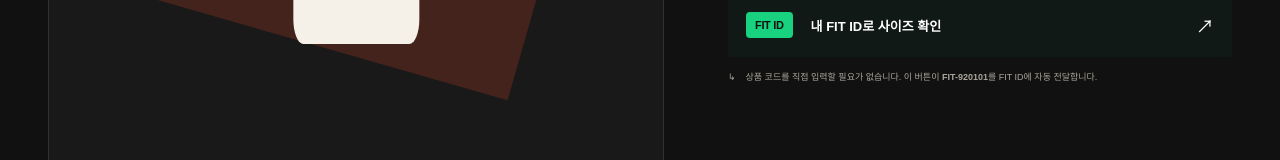
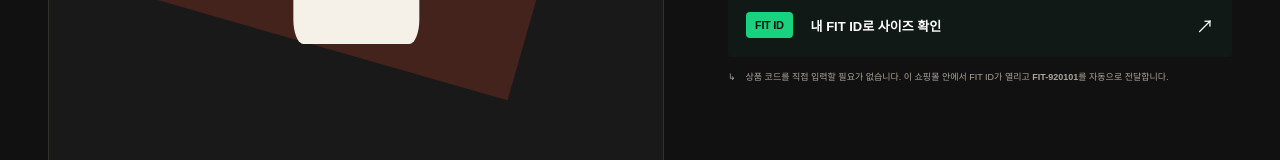
Before and after one commit to kyumin-5/fit-id-demo-malls, a Next.js app: page /archive92/product/FIT-920101 in a window 1280 px wide. Shown: the part 722-882 px from the top of the page. Built offline with nearby package versions, Linux system fonts and the light colour scheme; no server answers; the database is empty.

Commit message:
Embed FIT ID Connect inside demo storefronts

```diff
--- a/app/[brand]/product/[code]/page.tsx
+++ b/app/[brand]/product/[code]/page.tsx
@@ -125,7 +125,7 @@ export default async function ProductPage({
             <span>↳</span>
             <p>
               상품 코드를 직접 입력할 필요가 없습니다.
-              이 버튼이 <strong>{product.code}</strong>를 FIT ID에 자동 전달합니다.
+              이 쇼핑몰 안에서 FIT ID가 열리고 <strong>{product.code}</strong>를 자동으로 전달합니다.
             </p>
           </div>
         </div>
--- a/app/globals.css
+++ b/app/globals.css
@@ -564,3 +564,233 @@ button,input,select{font:inherit}
   .indexHeroMeta{grid-template-columns:1fr}
   .storeChooser{grid-template-columns:1fr}
 }
+
+/* ============================================================
+   FIT ID CONNECT — embedded multi-store demo
+   ============================================================ */
+.fitIdButton{
+  width:100%;
+  border:0;
+  cursor:pointer;
+  text-align:left;
+}
+.fitIdButton:hover{
+  transform:translateY(-1px);
+  box-shadow:0 10px 28px rgba(0,0,0,.12)
+}
+.fitIdButton:focus-visible{
+  outline:2px solid #19d27f;
+  outline-offset:3px
+}
+.fitIdModalBackdrop{
+  position:fixed;
+  inset:0;
+  z-index:9999;
+  display:flex;
+  align-items:center;
+  justify-content:center;
+  padding:24px;
+  background:rgba(6,10,8,.72);
+  backdrop-filter:blur(10px)
+}
+.fitIdModal{
+  width:min(1180px,calc(100vw - 48px));
+  height:min(860px,calc(100vh - 48px));
+  display:grid;
+  grid-template-rows:auto auto minmax(0,1fr) auto;
+  overflow:hidden;
+  background:#f7faf8;
+  color:#102019;
+  border:1px solid rgba(255,255,255,.26);
+  border-radius:20px;
+  box-shadow:0 28px 90px rgba(0,0,0,.34)
+}
+.fitIdModalHeader{
+  min-height:74px;
+  padding:14px 18px;
+  display:flex;
+  align-items:center;
+  justify-content:space-between;
+  gap:18px;
+  background:#0d1712;
+  color:#fff;
+  border-bottom:1px solid rgba(255,255,255,.1)
+}
+.fitIdModalBrand{
+  display:flex;
+  align-items:center;
+  gap:14px
+}
+.fitIdModalBrand>div{
+  display:grid;
+  gap:3px
+}
+.fitIdModalBrand strong{
+  font-size:12px;
+  letter-spacing:.12em
+}
+.fitIdModalBrand small{
+  font-size:9px;
+  color:rgba(255,255,255,.58)
+}
+.fitIdModalActions{
+  display:flex;
+  align-items:center;
+  gap:8px
+}
+.fitIdExternalLink,
+.fitIdModalClose{
+  min-width:44px;
+  height:40px;
+  display:flex;
+  align-items:center;
+  justify-content:center;
+  border:1px solid rgba(255,255,255,.18);
+  border-radius:10px;
+  background:rgba(255,255,255,.06);
+  color:#fff;
+  cursor:pointer
+}
+.fitIdExternalLink{
+  padding:0 14px;
+  font-size:10px;
+  font-weight:700
+}
+.fitIdModalClose{
+  font-size:25px;
+  line-height:1
+}
+.fitIdModalContext{
+  padding:12px 18px;
+  display:grid;
+  grid-template-columns:auto auto 1fr;
+  align-items:center;
+  gap:12px;
+  background:#eef5f1;
+  border-bottom:1px solid #d8e6de
+}
+.fitIdModalContext span{
+  font-size:8px;
+  font-weight:800;
+  letter-spacing:.13em;
+  color:#5f7268
+}
+.fitIdModalContext strong{
+  font-size:10px;
+  color:#0e7d4d
+}
+.fitIdModalContext p{
+  justify-self:end;
+  margin:0;
+  font-size:9px;
+  color:#718078
+}
+.fitIdFrameShell{
+  position:relative;
+  min-height:0;
+  overflow:hidden;
+  background:#fff
+}
+.fitIdFrame{
+  width:100%;
+  height:100%;
+  display:block;
+  border:0;
+  opacity:0;
+  transition:opacity .18s ease
+}
+.fitIdFrame.isLoaded{opacity:1}
+.fitIdFrameLoading{
+  position:absolute;
+  inset:0;
+  z-index:1;
+  display:flex;
+  flex-direction:column;
+  align-items:center;
+  justify-content:center;
+  background:#f7faf8;
+  color:#17251e
+}
+.fitIdFrameLoading strong{
+  margin-top:14px;
+  font-size:14px
+}
+.fitIdFrameLoading p{
+  margin:7px 0 0;
+  font-size:10px;
+  color:#7a8a81
+}
+.fitIdFramePulse{
+  width:42px;
+  height:42px;
+  border-radius:14px;
+  background:#19d27f;
+  animation:fitIdPulse 1.1s ease-in-out infinite
+}
+@keyframes fitIdPulse{
+  0%,100%{transform:scale(.84);opacity:.45}
+  50%{transform:scale(1);opacity:1}
+}
+.fitIdModalFooter{
+  min-height:54px;
+  padding:8px 14px 8px 18px;
+  display:flex;
+  align-items:center;
+  justify-content:space-between;
+  gap:16px;
+  background:#fff;
+  border-top:1px solid #dfe8e3
+}
+.fitIdModalFooter span{
+  font-size:8px;
+  font-weight:700;
+  letter-spacing:.11em;
+  color:#7c8982
+}
+.fitIdModalFooter button{
+  padding:10px 14px;
+  border:0;
+  border-radius:9px;
+  background:#102019;
+  color:#fff;
+  font-size:10px;
+  font-weight:700;
+  cursor:pointer
+}
+
+@media(max-width:700px){
+  .fitIdModalBackdrop{
+    padding:0;
+    align-items:stretch
+  }
+  .fitIdModal{
+    width:100vw;
+    height:100dvh;
+    border:0;
+    border-radius:0
+  }
+  .fitIdModalHeader{
+    min-height:66px;
+    padding:11px 12px
+  }
+  .fitIdModalBrand small{display:none}
+  .fitIdExternalLink{display:none}
+  .fitIdModalContext{
+    grid-template-columns:auto 1fr;
+    gap:7px 10px;
+    padding:9px 12px
+  }
+  .fitIdModalContext p{
+    grid-column:1/-1;
+    justify-self:start;
+    font-size:8px
+  }
+  .fitIdModalFooter{
+    min-height:48px;
+    padding:7px 10px
+  }
+  .fitIdModalFooter span{display:none}
+  .fitIdModalFooter button{
+    width:100%
+  }
+}
--- a/components/FitIdButton.tsx
+++ b/components/FitIdButton.tsx
@@ -1,3 +1,6 @@
+'use client';
+
+import {useEffect,useMemo,useState} from 'react';
 import type {BrandSlug} from '../lib/brands';
 
 export default function FitIdButton({
@@ -7,25 +10,160 @@ export default function FitIdButton({
   code:string;
   brand:BrandSlug;
 }){
+  const [open,setOpen]=useState(false);
+  const [loaded,setLoaded]=useState(false);
+
+  const fitIdUrl=useMemo(()=>{
     const base=
       process.env.NEXT_PUBLIC_FIT_ID_CONSUMER_URL||
       'https://fit-id-consumer-mtvz.vercel.app/';
 
-  const url=
-    new URL(base);
+    const url=new URL(base);
 
     url.searchParams.set('productCode',code);
     url.searchParams.set('source','demo-commerce');
     url.searchParams.set('demoStore',brand);
+    url.searchParams.set('embed','1');
+
+    return url.toString();
+  },[brand,code]);
+
+  useEffect(()=>{
+    if(!open){
+      return;
+    }
+
+    const previousOverflow=
+      document.body.style.overflow;
+
+    document.body.style.overflow='hidden';
+
+    const onKeyDown=(event:KeyboardEvent)=>{
+      if(event.key==='Escape'){
+        setOpen(false);
+      }
+    };
+
+    window.addEventListener('keydown',onKeyDown);
+
+    return ()=>{
+      document.body.style.overflow=previousOverflow;
+      window.removeEventListener('keydown',onKeyDown);
+    };
+  },[open]);
+
+  const close=()=>{
+    setOpen(false);
+    setLoaded(false);
+  };
 
   return (
-    <a
+    <>
+      <button
         className="fitIdButton"
-      href={url.toString()}
+        type="button"
+        onClick={()=>{
+          setLoaded(false);
+          setOpen(true);
+        }}
       >
         <span className="fitIdMark">FIT ID</span>
         <span>내 FIT ID로 사이즈 확인</span>
         <span className="fitIdArrow">↗</span>
+      </button>
+
+      {open&&(
+        <div
+          className="fitIdModalBackdrop"
+          role="presentation"
+          onMouseDown={event=>{
+            if(event.currentTarget===event.target){
+              close();
+            }
+          }}
+        >
+          <section
+            className="fitIdModal"
+            role="dialog"
+            aria-modal="true"
+            aria-label="FIT ID 사이즈 확인"
+          >
+            <header className="fitIdModalHeader">
+              <div className="fitIdModalBrand">
+                <span className="fitIdMark">FIT ID</span>
+
+                <div>
+                  <strong>FIT ID CONNECT</strong>
+                  <small>
+                    이 쇼핑몰 안에서 내 FIT ID로 바로 비교합니다.
+                  </small>
+                </div>
+              </div>
+
+              <div className="fitIdModalActions">
+                <a
+                  href={fitIdUrl}
+                  target="_blank"
+                  rel="noreferrer"
+                  className="fitIdExternalLink"
+                >
+                  새 창
                 </a>
+
+                <button
+                  type="button"
+                  className="fitIdModalClose"
+                  onClick={close}
+                  aria-label="FIT ID 닫기"
+                >
+                  ×
+                </button>
+              </div>
+            </header>
+
+            <div className="fitIdModalContext">
+              <span>CONNECTED PRODUCT</span>
+              <strong>{code}</strong>
+              <p>
+                같은 FIT ID를 MORROW, ARCHIVE 92, PLAIN LAB에서
+                다시 입력하지 않고 사용할 수 있습니다.
+              </p>
+            </div>
+
+            <div className="fitIdFrameShell">
+              {!loaded&&(
+                <div className="fitIdFrameLoading">
+                  <span className="fitIdFramePulse"/>
+                  <strong>FIT ID 연결 중</strong>
+                  <p>상품 실측과 개인 핏 기준을 불러오고 있습니다.</p>
+                </div>
+              )}
+
+              <iframe
+                className={`fitIdFrame ${loaded?'isLoaded':''}`}
+                src={fitIdUrl}
+                title={`FIT ID · ${code}`}
+                onLoad={()=>setLoaded(true)}
+                allow="clipboard-read; clipboard-write"
+                sandbox="allow-same-origin allow-scripts allow-forms allow-popups allow-popups-to-escape-sandbox"
+              />
+            </div>
+
+            <footer className="fitIdModalFooter">
+              <span>
+                POWERED BY FIT ID · ONE FIT PROFILE ACROSS STORES
+              </span>
+
+              <button
+                type="button"
+                onClick={close}
+              >
+                쇼핑 계속하기
+              </button>
+            </footer>
+          </section>
+        </div>
+      )}
+    </>
   );
 }
```
Lines whose indentation alone changed are shown as unchanged.
